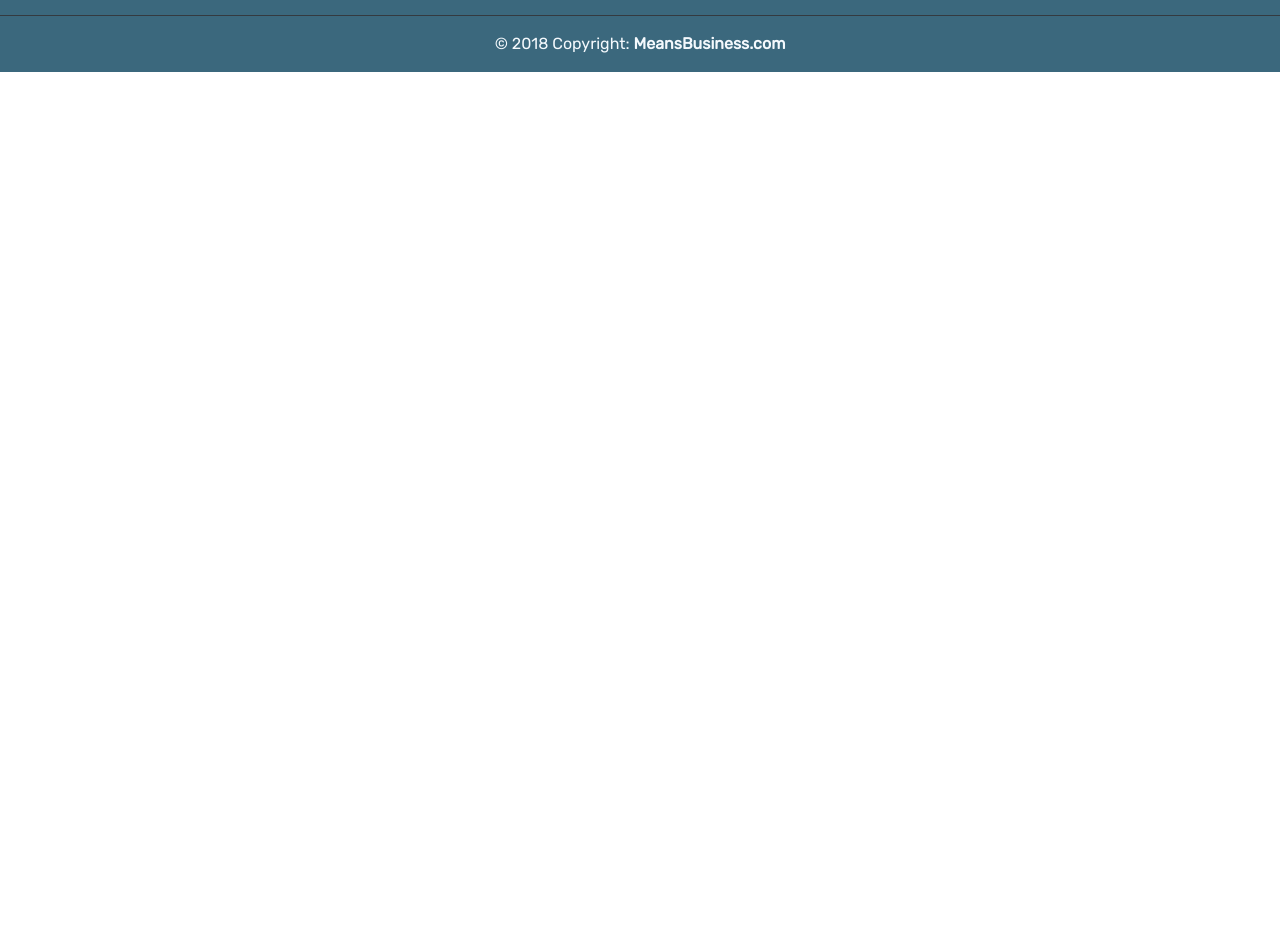
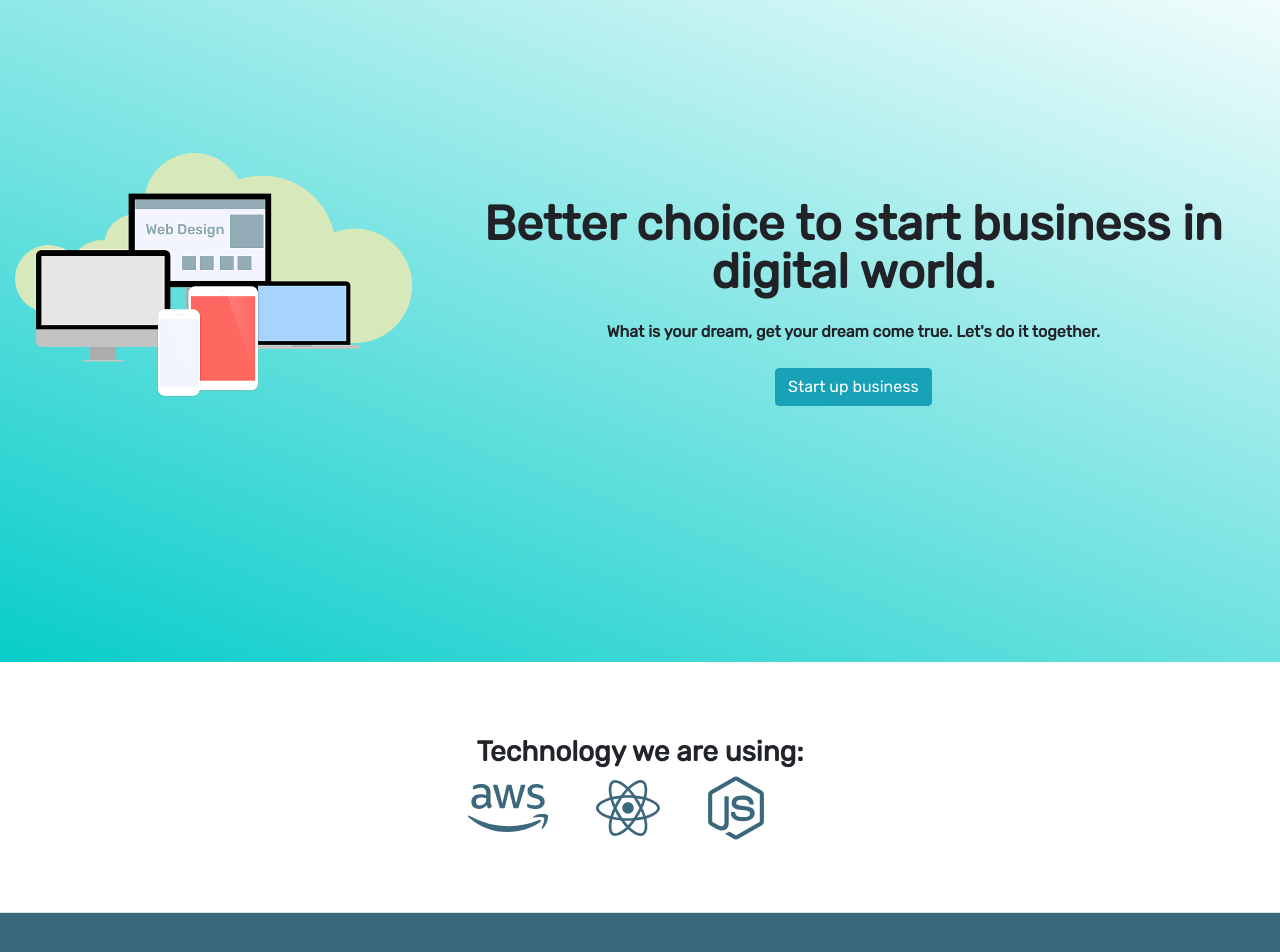
Before and after one commit to ManotLuijiu/responsive-navbar, a React (Create React App) app: page / in a window 1280 px wide. Shown: the part 1240-2192 px from the top of the page. Before the commit the page ends 1312 px from the top, so only its background shows below. Built offline with nearby package versions, Linux system fonts and the light colour scheme.

Commit message:
add web design

```diff
--- /dev/null
+++ b/src/components/Technology/Technology.css
@@ -0,0 +1,25 @@
+#technology-row {
+  max-height: 250px;
+  text-align: center;
+}
+
+#technology-tag {
+  font-weight: 700;
+}
+
+#technology-ic {
+  display: inline;
+  margin: auto;
+}
+
+.aws-ic,
+.react-ic,
+.node-ic {
+  font-size: 2rem;
+  color: #3b687d;
+}
+
+#technology-ic a:hover,
+#technology-ic a:active {
+  color: #aab9cf;
+}
--- /dev/null
+++ b/src/components/Technology/Technology.js
@@ -0,0 +1,33 @@
+import React from 'react';
+import './Technology.css';
+import { FontAwesomeIcon } from '@fortawesome/react-fontawesome';
+
+const technology = props => (
+  <div className="container" id="technology-row">
+    <div className="row py-3">
+      <div className="col-sm-12 align-middle" id="technology-ic">
+        <h3 id="technology-tag">Technology we are using: </h3>
+        <a href="/" className="aws-ic">
+          <FontAwesomeIcon
+            className="fa-lg white-text mr-md-5 mr-3 fa-2x"
+            icon={['fab', 'aws']}
+          />
+        </a>
+        <a href="/" className="react-ic">
+          <FontAwesomeIcon
+            className="fa-lg white-text mr-md-5 mr-3 fa-2x"
+            icon={['fab', 'react']}
+          />
+        </a>
+        <a href="/" className="node-ic">
+          <FontAwesomeIcon
+            className="fa-lg white-text mr-md-5 mr-3 fa-2x"
+            icon={['fab', 'node-js']}
+          />
+        </a>
+      </div>
+    </div>
+  </div>
+);
+
+export default technology;
--- /dev/null
+++ b/src/components/WebDesign/WebDesign.css
@@ -0,0 +1,18 @@
+.page-webdesign {
+  padding: 200px 0;
+  margin-top: 130px;
+  background: linear-gradient(21deg, #08cdca, #ffffff);
+}
+
+#design-main h1 {
+  color: #212227;
+  font-size: 3rem;
+  font-weight: 700;
+  line-height: 1;
+}
+
+#design-main p {
+  color: #212227;
+  font-size: 1rem;
+  font-weight: 700;
+}
--- /dev/null
+++ b/src/components/WebDesign/WebDesign.js
@@ -0,0 +1,28 @@
+import React from 'react';
+import './WebDesign.css';
+import DesignServices from '../../images/webdesign2.png';
+
+const webdesign = props => (
+  <div className="page-webdesign" id="showcase-design">
+    <div className="container-fluid">
+      <div className="row align-items-center">
+        <div className="col-md-6 col-lg-4 mb-5">
+          <img src={DesignServices} className="img-fluid" alt="webdesign" />
+        </div>
+        <div className="col-md-6 col-lg-8 py-5" id="design-main">
+          <h1 className="py-3">
+            Better choice to start business in digital world.
+          </h1>
+          <p className="text-center">
+            What is your dream, get your dream come true. Let's do it together.
+          </p>
+          <button type="button" className="btn btn-info my-2">
+            Start up business
+          </button>
+        </div>
+      </div>
+    </div>
+  </div>
+);
+
+export default webdesign;
--- a/src/pages/Home.css
+++ b/src/pages/Home.css
@@ -34,14 +34,6 @@ body {
   text-align: left;
 }
 
-/* .card {
-  justify-self: auto;
-} */
-
-/* #services h4 {
-  margin-bottom: 2px;
-} */
-
 #tasks,
 #calculator,
 #database,
@@ -55,6 +47,11 @@ body {
   font-size: 2rem;
 }
 
+.card-title {
+  text-transform: uppercase;
+  font-weight: 700;
+}
+
 .card-text {
   font-size: 1rem;
 }
--- a/src/pages/Home.js
+++ b/src/pages/Home.js
@@ -2,6 +2,8 @@ import React, { Component } from 'react';
 import './Home.css';
 import { FontAwesomeIcon } from '@fortawesome/react-fontawesome';
 import StartUp from '../images/startup2.png';
+import WebDesign from '../components/WebDesign/WebDesign';
+import Technology from '../components/Technology/Technology';
 
 class Home extends Component {
   state = {};
@@ -76,7 +78,7 @@ class Home extends Component {
                   <FontAwesomeIcon icon="calculator" />
                 </div>
                 <div className="card-body">
-                  <h5 className="card-title">Info card title</h5>
+                  <h5 className="card-title">Taxation &amp; Bookkeeping</h5>
                   <ul className="card-text">
                     <li>
                       Lorem ipsum dolor sit amet, consectetur adipisicing elit.
@@ -114,7 +116,7 @@ class Home extends Component {
                   <FontAwesomeIcon icon="database" />
                 </div>
                 <div className="card-body">
-                  <h5 className="card-title">Success card title</h5>
+                  <h5 className="card-title">Executive Reports</h5>
                   <ul className="card-text">
                     <li>
                       Lorem ipsum dolor, sit amet consectetur adipisicing elit.
@@ -149,7 +151,7 @@ class Home extends Component {
                   <FontAwesomeIcon icon="desktop" />
                 </div>
                 <div className="card-body">
-                  <h5 className="card-title">Light card title</h5>
+                  <h5 className="card-title">IT Infrastructure</h5>
                   <ul className="card-text">
                     <li>
                       Lorem ipsum dolor, sit amet consectetur adipisicing elit.
@@ -177,6 +179,8 @@ class Home extends Component {
             </div>
           </div>
         </div>
+        <WebDesign />
+        <Technology />
       </div>
     );
   }
```
Also changed, not shown: src/images/webdesign2.png (added).
